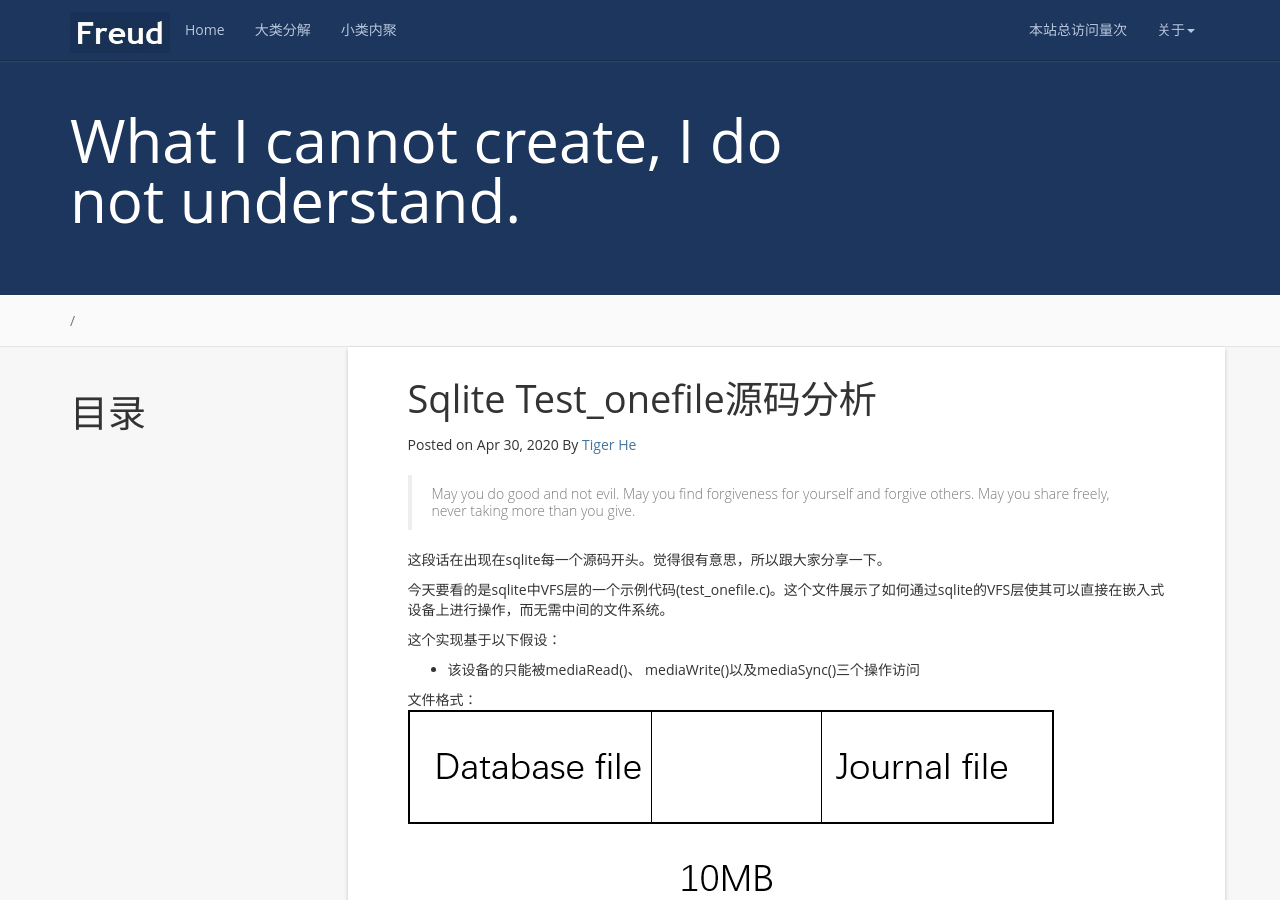
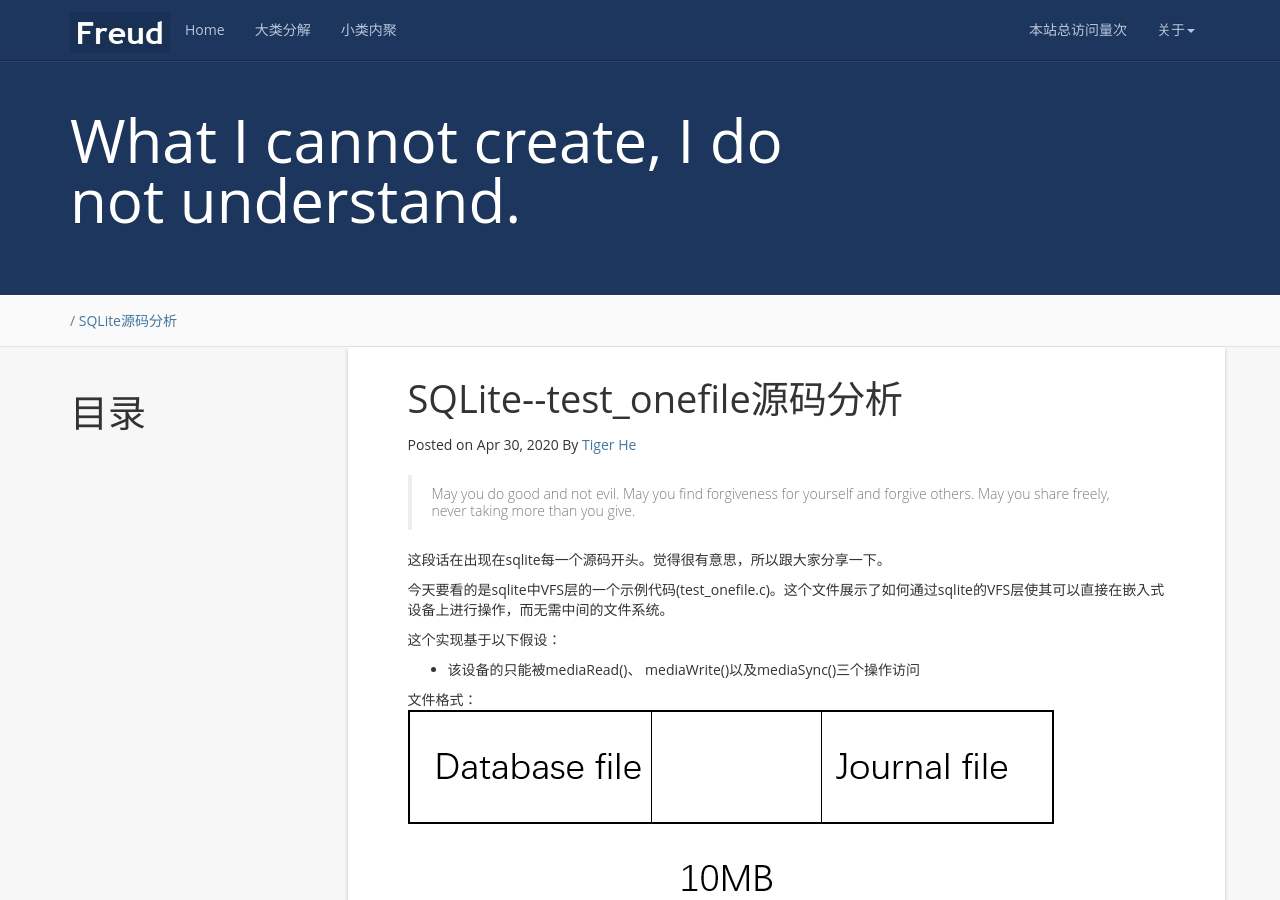
Before and after one commit to B-O-A-T/B-O-A-T.github.io, a Jekyll site: the page built from _posts/2020-04-30-sqlite--test_onefile源码分析.md, in a window 1280 px wide and 900 px high. Built offline with Jekyll 4.4.1, drawn with Linux system fonts in a browser that asks for light colours; nearby versions of some CDN libraries; our own code applies the rules of GitHub Pages for plain Markdown files; a script that is not in the unit is left out; comment, search, counter and statistics services are not loaded.

Commit message:
添加tag

```diff
--- a/_posts/2020-04-30-sqlite--test_onefile源码分析.md
+++ b/_posts/2020-04-30-sqlite--test_onefile源码分析.md
@@ -1,4 +1,9 @@
-
+---
+layout: post
+title: SQLite--test_onefile源码分析
+date: 2020-4-30
+tag: SQLite源码分析
+---
 > May you do good and not evil.
 > May you find forgiveness for yourself and forgive others.
 > May you share freely, never taking more than you give.
```
